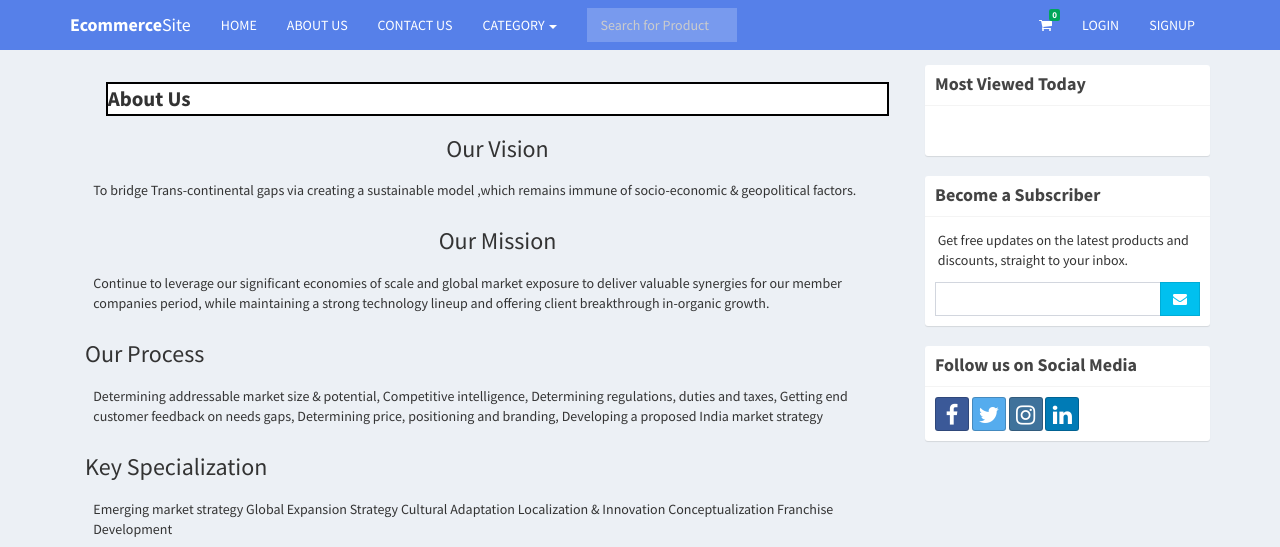
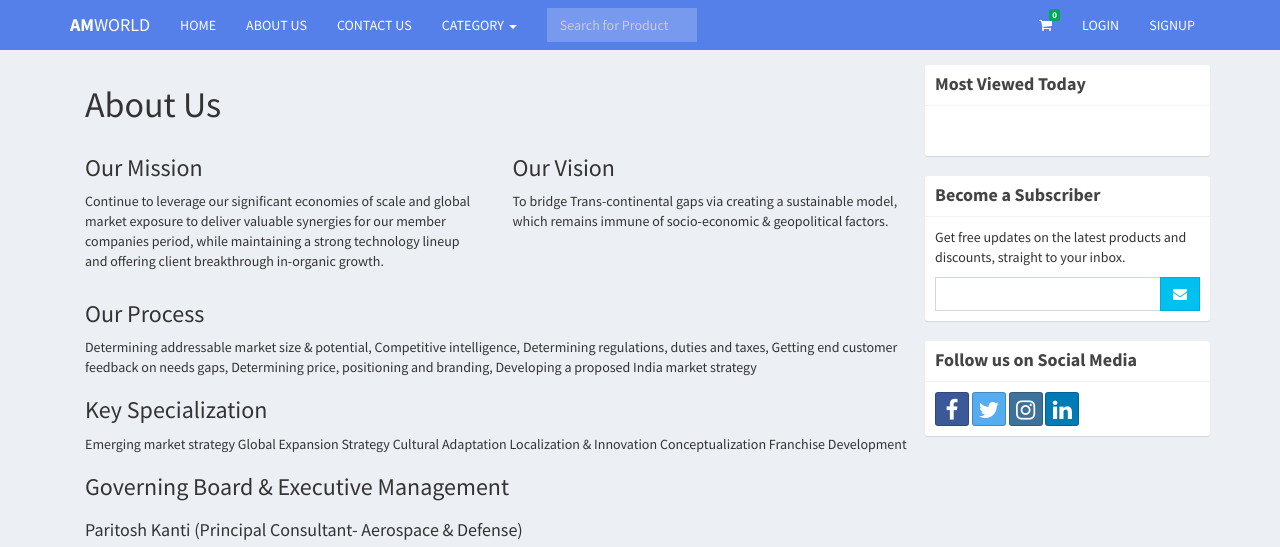
Before and after one commit to apathak431/AmWorld_healthcare, a PHP site: page /ecommerce/about.php in a window 1280 px wide. Shown: the top 547 px of the page. Run offline with PHP 8.4, Linux system fonts and the light colour scheme; data comes from the database, SQL or seed files in the repository; some libraries are stand-ins or nearby versions.

Commit message:
About us page

```diff
--- a/about.php
+++ b/about.php
@@ -24,70 +24,31 @@
 	        				unset($_SESSION['error']);
 	        			}
 	        		?>
-					<html>
 
-<head>
-	<meta charset="UTF-8">
-	<title>About us</title>
-
-</head>
 					<style>
-.infoTitle{
-	display:block;
-	margin-left:auto;
-	margin-right:auto;
-	margin-top:2%;
-	border: 2.4px solid black;
-	background-color:white;
-	Width: 95%;
-	font-size:1.5em;
-	font-weight:bold;
+						.person {
+							margin-bottom: 20px;
+							margin-top: 20px;
 						}
-body{
-	background-color:#FFe6ee;
-}
-
-.header{
-	position:absolute;
-	top:0;
-	background-color:#00ff00;
-	color:white;
-	border-bottom:2px solid white;
-	width: 100%
-}
-
-
-
-p{
-	padding:1%;
-}
-
-
-.link{
-	color:black;
-	font-family:Avenir Book;
-	float:left;
-	margin-left:2px;
-	margin-right:2px;
-;}
-.inbetween{
-	color:black;
-	float:left;
-	margin-left:2px;
-	margin-right:2px;
+						.person img {
+							border: 5px solid darkblue;
+							padding: 10px 10px 10px 10px;
+							height: 230px;
+							margin-bottom: 20px;
 						}
 					</style>
-</head>
-<body>
+					<h1>About Us</h1>
 
-	<div class="infoTitle">About Us</div>
-	<div class="info">
-	<h3><center>Our Vision</center></h3>
-
-<p>To bridge Trans-continental gaps via creating a sustainable model ,which remains immune of socio-economic & geopolitical factors.</p>
-
-	<h3><center>Our Mission</center></h3>
+					<div class="row">
+						<div class="col-lg-6">
+							<h3>Our Mission</h3>
 							<p>Continue to leverage our significant economies of scale and global market exposure to deliver valuable synergies for our member companies period, while maintaining a strong technology lineup and offering client breakthrough in-organic growth.</p>
+						</div>
+						<div class="col-lg-6">
+							<h3>Our Vision</h3>
+							<p>To bridge Trans-continental gaps via creating a sustainable model, which remains immune of socio-economic & geopolitical factors.</p>
+						</div>
+					</div>
 
 					<h3>Our Process</h3>
 					<p> Determining addressable market size & potential,
@@ -105,35 +66,31 @@ Localization & Innovation
 					Conceptualization
 					Franchise Development</p>
 
-<h3><center>Governing Board & Executive Management </center><h3>
+					<h3>Governing Board & Executive Management </h3>
 
-<h4> Paritosh Kanti (Principal Consultant- Aerospace & Defense ) </h4>
+					<div class="person">
+						<h4> Paritosh Kanti (Principal Consultant- Aerospace & Defense) </h4>
+						<img src="https://www.amworldadvisor.com/wp-content/uploads/2020/01/pic2.jpg">
+						<p> Mr. Paritosh has served the Indian Airforce in various Defense and Civil divisions for over 37 Years. He was interim part of various defense projects in France & Russia for Aviation related and specializes in aerospace ammunition. Lately headed the Security division of Indian Oil Corporation SBU based at Indore. </p>
+					</div>
 
-<img src="https://www.amworldadvisor.com/wp-content/uploads/2020/01/pic2.jpg" alt="HTML5 Icon" style="width:128px;height:128px;">
+					<div class="person">
+						<h4> Tushar Kanti (Senior Consultant – Marine & Shipping) </h4>
+						<img src="https://www.amworldadvisor.com/wp-content/uploads/2020/01/pic1.png">
+						<p> Mr. Tushar being a gold medalist in Marine Engineering has served Shipping/Logistic Giants across Globe for over 40 years. He has managed critical positions in German & Japanese Shipping Industry and has extensive knowledge in the same.</p>
+					</div>
 
-<p> Mr. Paritosh has served the Indian Airforce in various Defense and Civil divisions for over 37 Years. He was interim part of various defense projects in France & Russia for Aviation related and specializes in aerospace ammunition. Lately headed the Security division of Indian Oil Corporation SBU based at Indore. </p>
+					<div class="person">
+						<h4> Amit Bhowmick – Head of Transaction Advisory </h4>
+						<p> Invest India Certified - monitors the complete gamut of  Transaction Advisory of AMWORLD  Trans -Continental M&A and  manages a varied portfolio of diversified companies operating globally. These  companies range from Energy, Manufacturing, Engineering Services. Mr. Bhowmick is also Associate Director with  other  several Indian companies. He has handled multi-million- dollar transactions in the field ofM&A. He has worked on tr-party international deals involving US, Italy, Mainland China-Japan, Philippines, Indonesia & Oceania.</p>
+					</div>
 
-<h4> Tushar Kanti (Senior Consultant – Marine & Shipping) </h4>
-
-<img src="https://www.amworldadvisor.com/wp-content/uploads/2020/01/pic1.png" alt="HTML5 Icon" style="width:128px;height:128px;">
-
-<p> Mr. Tushar being a gold medalist in Marine Engineering has served Shipping/Logistic Giants across Globe for over 40 years. He has managed critical positions in German & Japanese Shipping Industry and has extensive knowledge in the same.</p>
-
-<h4> Amit  Bhowmick  – Head of Transaction Advisory </h4>
-
-<p> Invest India Certified- monitors the complete gamut of  Transaction Advisory of AMWORLD  Trans -Continental M&A and  manages a varied portfolio of diversified companies operating globally. These  companies range   from  Energy   ,  Manufacturing ,  Engineering Services. Mr. Bhowmick is also Associate Director with  other  several Indian companies. He has handled multi-million- dollar transactions in the field ofM&A. He has worked on tr-party international deals  involving  US ,Italy ,Mainland China-Japan, Philippines, Indonesia & Oceania.</p>
-
-<h4> Priya  Das- HR Director </h4>
-
-<img src="https://www.amworldadvisor.com/wp-content/uploads/2020/01/pic4.png" alt="HTML5 Icon" style="width:128px;height:128px;">
-
-<p>Priya Das has over 12 years of experience in end to end Human Capital management ,she overviews complete deployment of staffing in various projects dependent on task force . Previously she has lead hospitality projects with Mayfair Hotels & Resort , Sayaji Hotels & Chains & Barbeque Nations and leading as Human Resource  Consultant for  many MNCs like E-Dictate  IT Solution </p>
-
+					<div class="person">
+						<h4> Priya Das - HR Director </h4>
+						<img src="https://www.amworldadvisor.com/wp-content/uploads/2020/01/pic4.png">
+						<p>Priya Das has over 12 years of experience in end to end Human Capital management, she overviews complete deployment of staffing in various projects dependent on task force. Previously she has lead hospitality projects with Mayfair Hotels & Resort, Sayaji Hotels & Chains & Barbeque Nations and leading as Human Resource  Consultant for  many MNCs like E-Dictate IT Solution </p>
 					</div>
 				</div>
-
-</body>
-</html>
 				<div class="col-sm-3">
 	        		<?php include 'includes/sidebar.php'; ?>
 	        	</div>
--- a/includes/navbar.php
+++ b/includes/navbar.php
@@ -2,7 +2,7 @@
   <nav class="navbar navbar-static-top">
     <div class="container">
       <div class="navbar-header">
-        <a href="index.php" class="navbar-brand"><b>Ecommerce</b>Site</a>
+        <a href="index.php" class="navbar-brand"><b>AM</b>WORLD</a>
         <button type="button" class="navbar-toggle collapsed" data-toggle="collapse" data-target="#navbar-collapse">
           <i class="fa fa-bars"></i>
         </button>
--- a/index.php
+++ b/index.php
@@ -50,7 +50,6 @@
 		       		<?php
 		       			$month = date('m');
 		       			$conn = $pdo->open();
-
 		       			try{
 		       			 	$inc = 3;
 						    $stmt = $conn->prepare("SELECT *, SUM(quantity) AS total_qty FROM details LEFT JOIN sales ON sales.id=details.sales_id LEFT JOIN products ON products.id=details.product_id WHERE MONTH(sales_date) = '$month' GROUP BY details.product_id ORDER BY total_qty DESC LIMIT 6");
```
Lines whose indentation alone changed are shown as unchanged.
